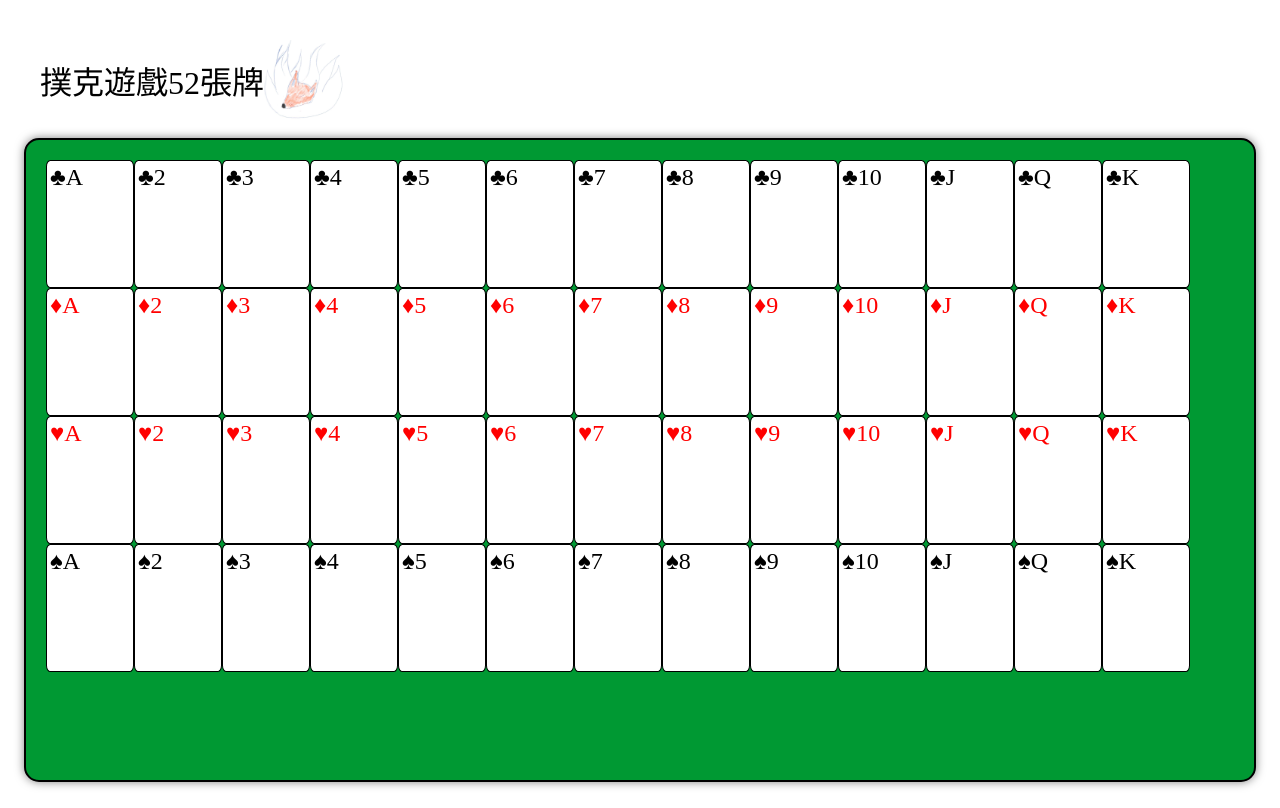
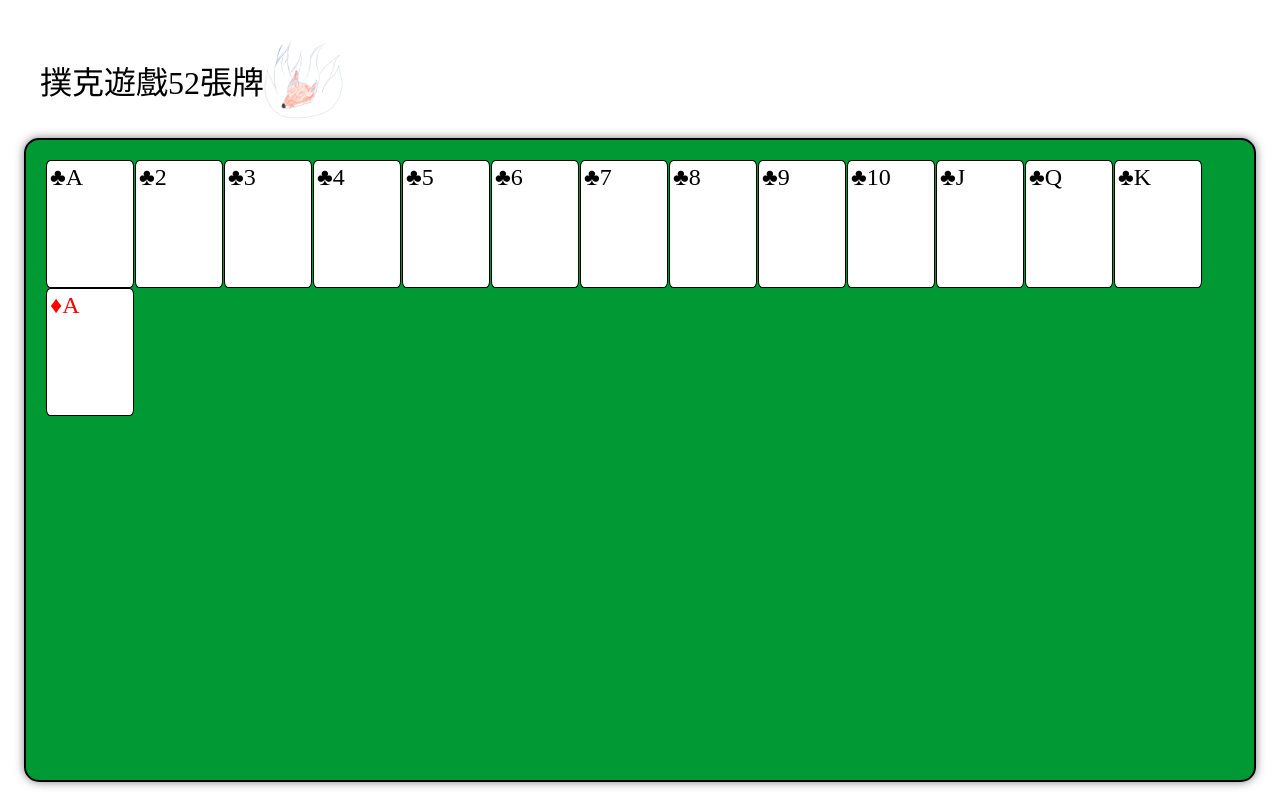
Before and after one commit to kabuto412rock/ithelp-pokergame, a Vue app: page / in a window 1280 px wide. Built offline with nearby package versions, Linux system fonts and the light colour scheme.

Commit message:
測試移動到上方換翻成背面

```diff
--- a/src/components/Card.vue
+++ b/src/components/Card.vue
@@ -8,15 +8,32 @@ const pokerValue = props.value;
 // 對應撲克花色符號，Ex: ♣A
 const content = PokerValuesMap[pokerValue].content;
 // 對應撲克顏色class
-const numberClass = PokerValuesMap[pokerValue].isRed ? 'card card-red' : 'card';
+const numberClass = PokerValuesMap[pokerValue].isRed ? 'card-red' : '';
+const isOpenClass = props.isOpen ? '' : 'card-back ';
 </script>
 <template>
-    <div :class="numberClass">
-        <div>{{ content }}</div>
+    <div class="card">
+        <div class="card-front" :class="numberClass">{{ content }}</div>
+        <div class="card-back">back</div>
     </div>
 </template>
 <style scoped>
-div.card {
+@keyframes cube-rotate {
+    0% {
+        transform: rotateY(0);
+    }
+
+    100% {
+        transform: rotateY(180deg);
+    }
+}
+
+.card:hover {
+    /** 結束後不會恢復原狀 */
+    animation: cube-rotate 0.5s forwards;
+}
+
+.card {
     --card-font-size: 1.5rem;
     --card-width: 5rem;
     width: var(--card-width);
@@ -25,7 +42,30 @@ div.card {
     border-radius: 5%;
     background-color: white;
     padding: 3px;
+    margin-right: 1px;
     font-size: var(--card-font-size);
+    transform-style: preserve-3d;
+}
+
+.card div {
+    display: block;
+    position: absolute;
+    backface-visibility: visible;
+}
+
+div.card-front {
+    transform: translateZ(0px);
+}
+
+div.card-back {
+    width: 100%;
+    height: 100%;
+    /*hide backface*/
+    background: url("http://127.0.0.1:5173/src/assets/imgs/foxy01.jpg") no-repeat center;
+    backface-visibility: hidden;
+    /*flip card-back behind card-front*/
+    transform: rotateY(180deg);
+
 }
 
 .card-red {
--- a/src/components/GameBoard.vue
+++ b/src/components/GameBoard.vue
@@ -2,8 +2,8 @@
 import { ref } from "vue";
 import Card from "./Card.vue";
 const boardCards = ref(
-    new Array(52)
-        .fill(1).map((v, index) => ({ value: index, isShow: true }))
+    new Array(14)
+        .fill(1).map((v, index) => ({ value: index, isShow: (index % 2 == 0) }))
 );
 
 </script>
```
